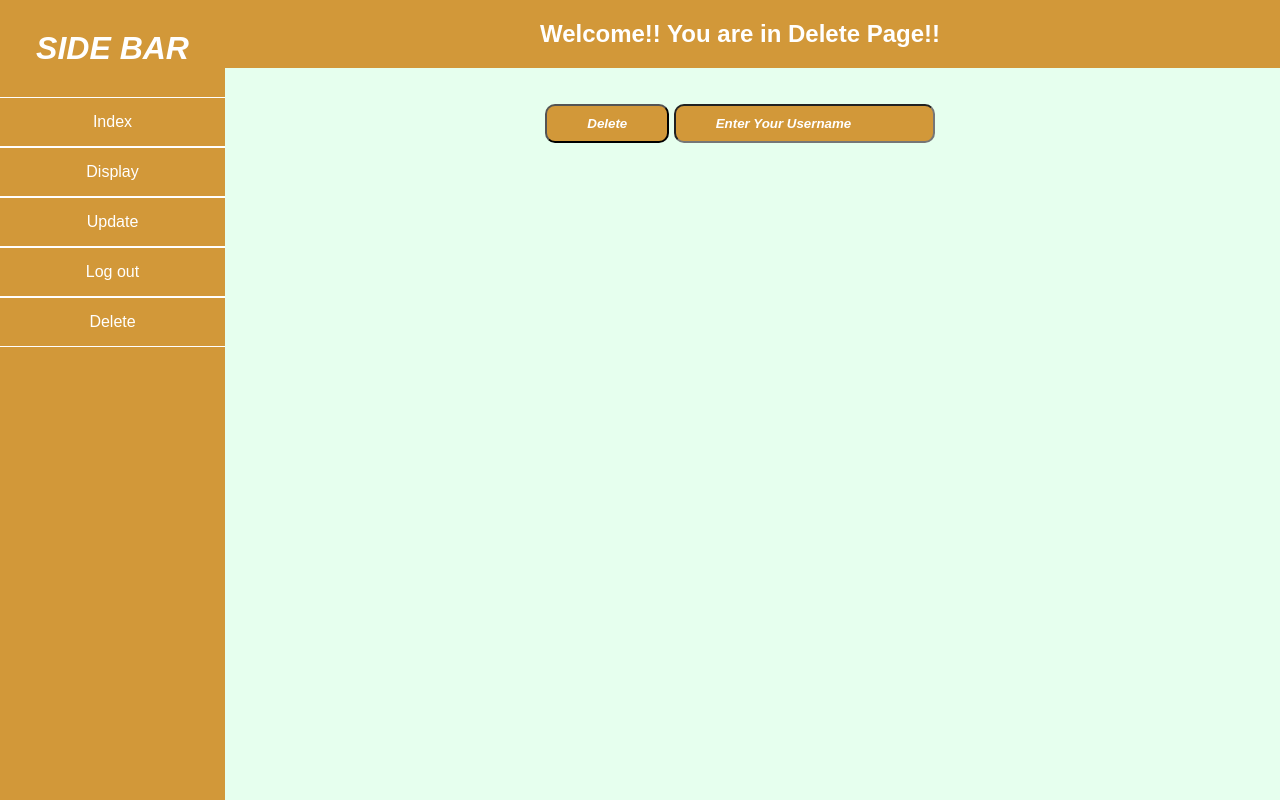
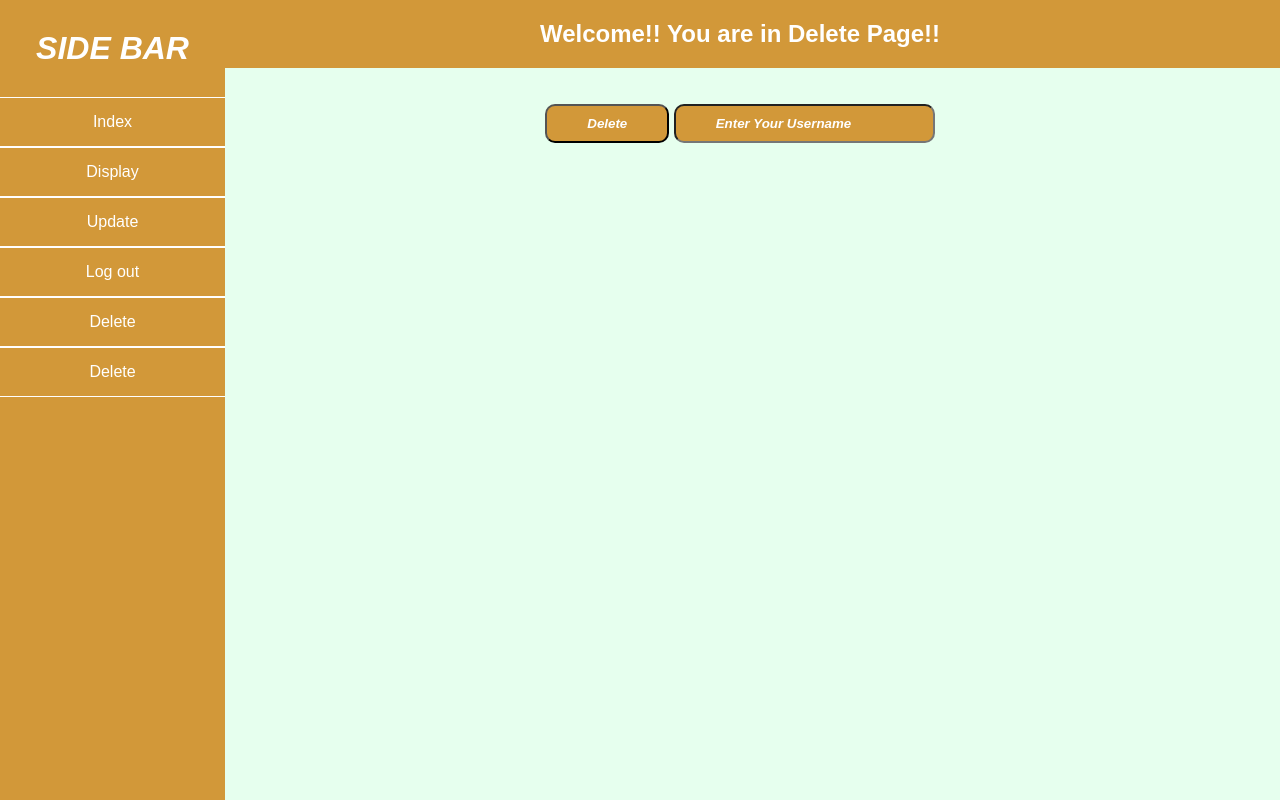
Before and after one commit to me-lier/Profile-Application, a Flask app: template templates/delete.html in a window 1280 px wide. Run offline with Flask 3, Linux system fonts and the light colour scheme; the template is opened without the code that fills it, so the values that code supplies are empty; some libraries are stand-ins or nearby versions.

Commit message:
Update delete.html

```diff
--- a/templates/delete.html
+++ b/templates/delete.html
@@ -13,6 +13,7 @@
 					<li><a href="{{url_for('display')}}">Display</a></li>
 					<li><a href="{{url_for('update')}}">Update</a></li>
 					<li><a href="{{url_for('logout')}}">Log out</a></li>
+					<li class="active"><a href="{{url_for('delete')}}">Delete</a></li>
                     <li><a href="{{url_for('delete')}}"</li>Delete</a></li>
 				</ul>
 			</div>
```
